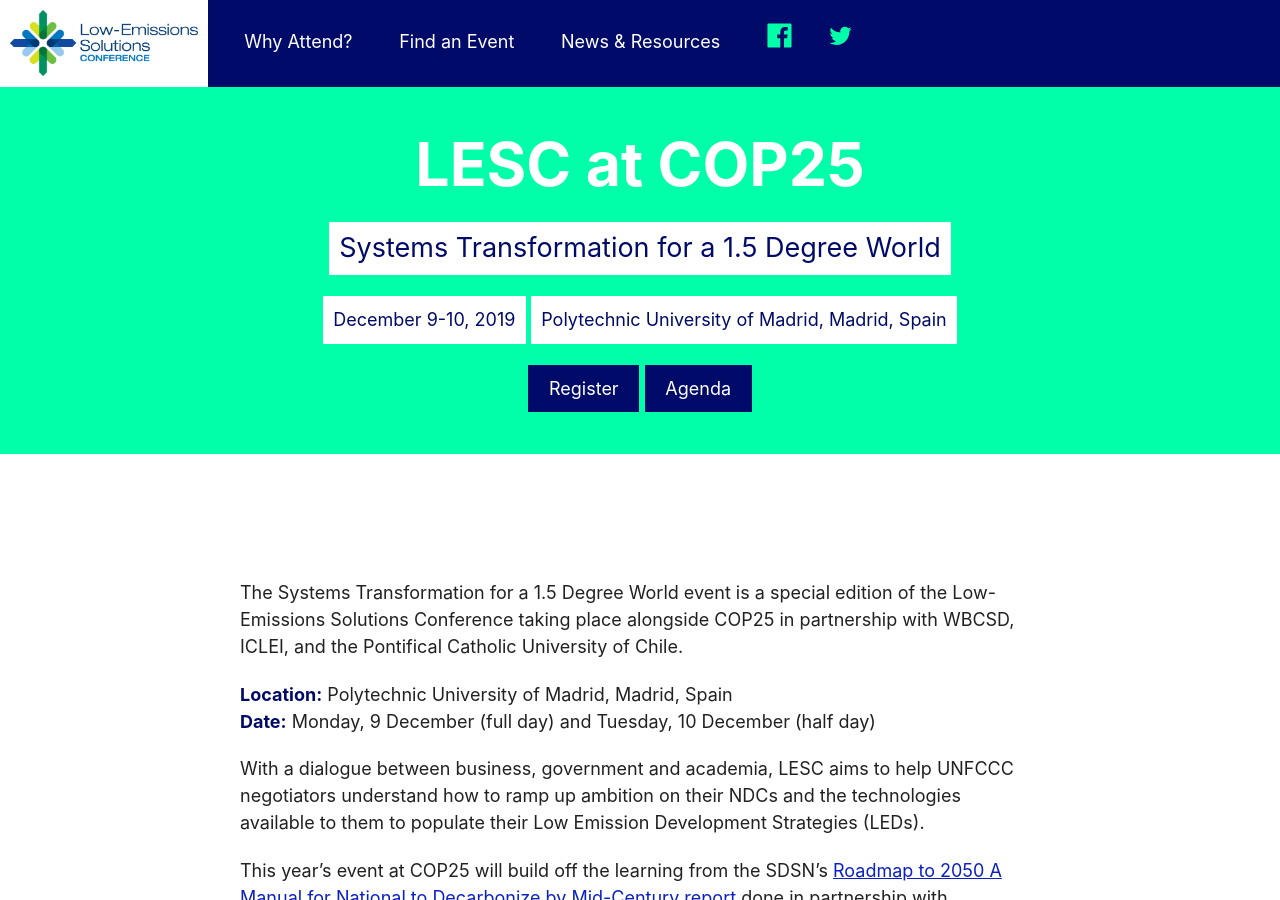
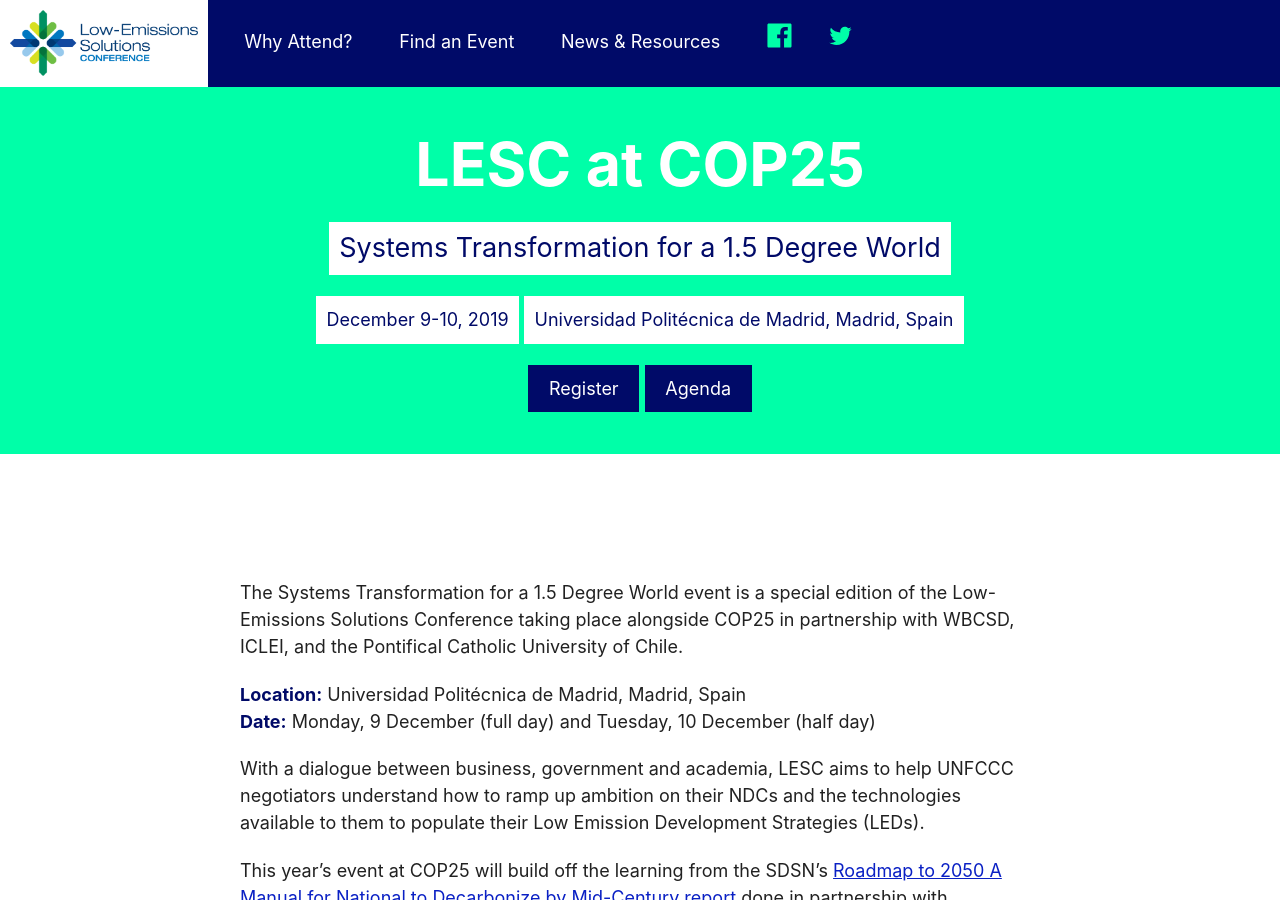
Before and after one commit to ryanswaney/lesc-jekyll, a Jekyll site: the page built from _event/lesc-cop25.markdown, in a window 1280 px wide and 900 px high. Built offline with Jekyll 4.4.1, drawn with Linux system fonts in a browser that asks for light colours; nearby versions of some CDN libraries; some web fonts are replaced.

Commit message:
Update lesc-cop25.markdown

```diff
--- a/_event/lesc-cop25.markdown
+++ b/_event/lesc-cop25.markdown
@@ -4,7 +4,7 @@
 permalink: "/event/lesc-at-cop25"
 is-featured: true
 theme: Systems Transformation for a 1.5 Degree World
-location-text: Polytechnic University of Madrid, Madrid, Spain
+location-text: Universidad Politécnica de Madrid, Madrid, Spain
 event-date-text: December 9-10, 2019
 blurb: "The 2019 LESC will bring together leaders and scientists from businesses, governments, and academia from around the world. Happening on the side lines of COP25, the LESC will host six panels featuring distinguished speakers who will showcase decarbonization solutions in power, transport, industrial, and buildings sectors, and highlight the sector coupling opportunities available with a systems approach."
 sessions:
@@ -44,7 +44,7 @@
 ---
 The Systems Transformation for a 1.5 Degree World event is a special edition of the Low-Emissions Solutions Conference taking place alongside COP25 in partnership with WBCSD, ICLEI, and the Pontifical Catholic University of Chile.
 
-**Location:** Polytechnic University of Madrid, Madrid, Spain
+**Location:** Universidad Politécnica de Madrid, Madrid, Spain
 **Date:** Monday, 9 December (full day) and Tuesday, 10 December (half day)
 
 With a dialogue between business, government and academia, LESC aims to help UNFCCC negotiators understand how to ramp up ambition on their NDCs and the technologies available to them to populate their Low Emission Development Strategies (LEDs).
```
